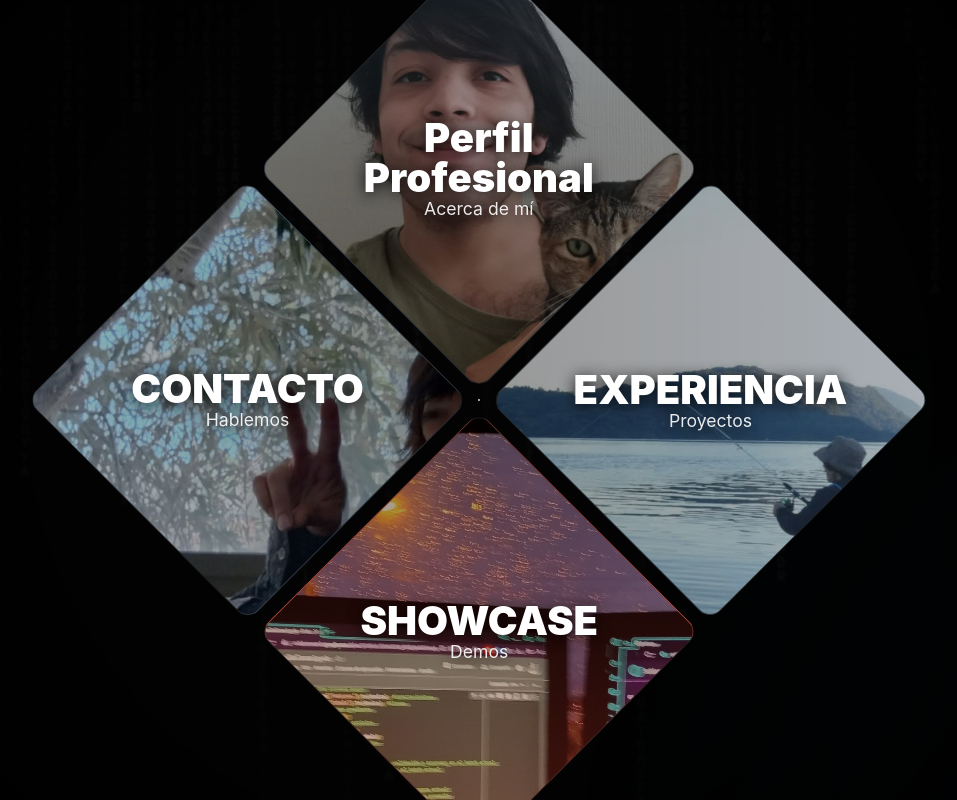
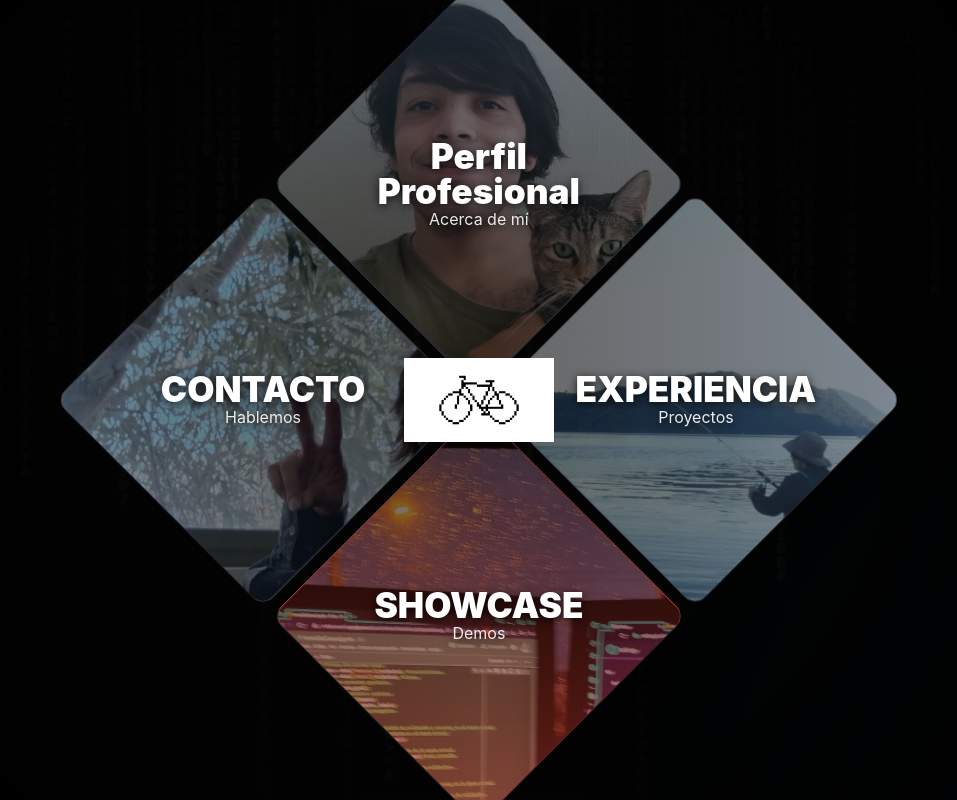
Before and after one commit to Mauthecat/mi-portafolio, a React app in the folder frontend/: page / in a window 1280 px wide. Both pictures are taken after a click on the element 640 px from the left and 376 px from the top of the page. Shown: the whole page, without its empty margins (161-1118 px from the left). Built offline with nearby package versions, Linux system fonts and the light colour scheme; grey boxes are pictures that could not be loaded; the HTML template or start-up script is replaced by a standard one.

Commit message:
reponsividad pincipal

```diff
--- a/frontend/src/NavigationX.jsx
+++ b/frontend/src/NavigationX.jsx
@@ -7,7 +7,6 @@ import ExperienciaContent from './ExperienciaContent';
 import ShowcaseContent from './ShowcaseContent';
 import FondoAnimado from './FondoAnimado';
 
-// DATOS DE LAS SECCIONES
 const sections = [
   {
     id: 'perfil',
@@ -53,11 +52,9 @@ const sections = [
 
 const NavigationX = () => {
   const [selectedId, setSelectedId] = useState(null);
-
-  // --- LÓGICA DE FINAL DEL JUEGO ---
   const [visited, setVisited] = useState(new Set());
   const [showFinale, setShowFinale] = useState(false);
-  const [hasShownFinale, setHasShownFinale] = useState(false); // <--- NUEVO: Para evitar el loop infinito
+  const [hasShownFinale, setHasShownFinale] = useState(false);
 
   useEffect(() => {
     const handleEsc = (event) => {
@@ -67,7 +64,6 @@ const NavigationX = () => {
     return () => window.removeEventListener('keydown', handleEsc);
   }, []);
 
-  // 1. RASTREO: Agregamos la sección al set cuando se abre
   useEffect(() => {
     if (selectedId) {
       setVisited(prev => {
@@ -78,19 +74,12 @@ const NavigationX = () => {
     }
   }, [selectedId]);
 
-  // 2. DISPARADOR: Se activa SOLO cuando cerramos una sección (selectedId es null)
   useEffect(() => {
-    // Si NO hay nada abierto (volvimos al menú)
-    // Y ya visitamos las 4 secciones
-    // Y NO hemos mostrado el final todavía
     if (!selectedId && visited.size === sections.length && !hasShownFinale) {
-
-      // Pequeño delay para que se sienta natural al cerrar
       const timer = setTimeout(() => {
         setShowFinale(true);
-        setHasShownFinale(true); // Bloqueamos para que no vuelva a salir
+        setHasShownFinale(true);
       }, 800);
-
       return () => clearTimeout(timer);
     }
   }, [selectedId, visited, hasShownFinale]);
@@ -115,19 +104,19 @@ const NavigationX = () => {
 
       <FondoAnimado />
 
-      {/* GATO OVERLAY */}
+      {/* BICI OVERLAY (Reemplazo del gato) */}
       <AnimatePresence>
         {!selectedId && (
           <motion.div
             initial={{ scale: 0 }} animate={{ scale: 1 }} exit={{ scale: 0 }} transition={{ type: 'spring', bounce: 0.5 }}
-            style={{ position: 'absolute', zIndex: 30, width: '180px', height: '180px', pointerEvents: 'none', display: 'flex', justifyContent: 'center', alignItems: 'center' }}
+            style={{ position: 'absolute', zIndex: 30, width: '150px', height: '150px', pointerEvents: 'none', display: 'flex', justifyContent: 'center', alignItems: 'center' }}
           >
-            <img src="/gato.gif" alt="Gato Bailando" style={{ width: '1%', height: '1%', objectFit: 'contain' }} />
+            <img src="/bici.gif" alt="Bici Animada" style={{ width: '100%', height: '100%', objectFit: 'contain' }} />
           </motion.div>
         )}
       </AnimatePresence>
 
-      {/* --- EL ROMBO CONTENIDO --- */}
+      {/* --- EL ROMBO CONTENIDO (Achicado un 5%) --- */}
       <motion.div
         animate={{
           rotate: 45,
@@ -137,8 +126,8 @@ const NavigationX = () => {
         transition={{ duration: 0.5 }}
         style={{
           display: 'grid', gridTemplateColumns: '1fr 1fr', gridTemplateRows: '1fr 1fr',
-          gap: '15px',
-          width: '80vmin', height: '80vmin',
+          gap: '12px', // Ligera reducción del gap
+          width: '75vmin', height: '75vmin', // REDUCIDO DE 80vmin A 75vmin
           zIndex: 10, pointerEvents: selectedId ? 'none' : 'auto'
         }}
       >
@@ -154,7 +143,7 @@ const NavigationX = () => {
               display: 'flex', flexDirection: 'column',
               alignItems: section.justify,
               justifyContent: section.align,
-              padding: '30px', borderRadius: '15px',
+              padding: '20px', borderRadius: '15px',
               border: '1px solid rgba(255,255,255,0.1)'
             }}
           >
@@ -162,11 +151,11 @@ const NavigationX = () => {
                <motion.img
                  src={section.image}
                  initial={{ opacity: 0, scale: 0.8, rotate: -45, x: "-50%", y: "-50%" }}
-                 animate={{ opacity: 0.6, scale: 1, rotate: -45, x: "-50%", y: "-50%" }}
-                 transition={{ duration: 0.8, delay: 0.2 }}
+                 animate={{ opacity: 0.4, scale: 1, rotate: -45, x: "-50%", y: "-50%" }}
+                 transition={{ duration: 0.8 }}
                  style={{
                    position: 'absolute', top: '50%', left: '50%',
-                   width: '200%', height: '200%', objectFit: 'cover',
+                   width: '180%', height: '180%', objectFit: 'cover',
                    zIndex: 0
                  }}
                />
@@ -174,13 +163,14 @@ const NavigationX = () => {
             <motion.div
               style={{
                 transform: 'rotate(-45deg)', textAlign: 'center', zIndex: 2,
-                textShadow: section.image ? '0 2px 15px rgba(0,0,0,0.9)' : 'none'
+                textShadow: '0 2px 10px rgba(0,0,0,0.8)'
               }}
             >
-              <motion.h2 layoutId={`title-${section.id}`} style={{ margin: 0, color: '#fff', fontSize: '2.5rem', fontWeight: '900', lineHeight: 1 }}>
+              {/* Ajuste dinámico de texto para que no desborde en móvil */}
+              <motion.h2 layoutId={`title-${section.id}`} style={{ margin: 0, color: '#fff', fontSize: 'clamp(1.2rem, 4vw, 2.2rem)', fontWeight: '900', lineHeight: 1 }}>
                 {section.title}
               </motion.h2>
-              <motion.p layoutId={`subtitle-${section.id}`} style={{ margin: 0, color: 'rgba(255,255,255,0.9)', fontSize: '1.1rem' }}>
+              <motion.p layoutId={`subtitle-${section.id}`} style={{ margin: 0, color: 'rgba(255,255,255,0.9)', fontSize: 'clamp(0.7rem, 2vw, 1rem)' }}>
                 {section.subtitle}
               </motion.p>
             </motion.div>
@@ -193,21 +183,23 @@ const NavigationX = () => {
         {selectedId && (
           <motion.div
             layoutId={selectedId}
-            initial={{ rotate: 45, scale: 0.5, borderRadius: '20px' }} animate={{ rotate: 0, scale: 1, borderRadius: '0px' }} exit={{ rotate: 45, scale: 0.5, opacity: 0 }} transition={{ type: "spring", stiffness: 200, damping: 25 }}
+            initial={{ rotate: 45, scale: 0.5, borderRadius: '20px' }}
+            animate={{ rotate: 0, scale: 1, borderRadius: '0px' }}
+            exit={{ rotate: 45, scale: 0.5, opacity: 0 }}
+            transition={{ type: "spring", stiffness: 200, damping: 25 }}
             style={{
               position: 'fixed', top: 0, left: 0, width: '100vw', height: '100vh',
               background: sections.find(s => s.id === selectedId).color,
-              backdropFilter: 'blur(20px)',
-              zIndex: 50, display: 'flex', flexDirection: 'column', padding: '40px', overflowY: 'hidden', transformOrigin: 'center center'
+              zIndex: 50, display: 'flex', flexDirection: 'column', padding: '20px', // Menos padding en móvil
+              overflowY: 'hidden'
             }}
           >
-            <motion.div initial={{ rotate: -45, opacity: 0 }} animate={{ rotate: 0, opacity: 1 }} exit={{ opacity: 0 }} transition={{ delay: 0.1, duration: 0.4 }} style={{ width: '100%', height: '100%', maxWidth: '1400px', margin: '0 auto', display: 'flex', flexDirection: 'column' }}>
-                <div style={{ display: 'flex', justifyContent: 'space-between', alignItems: 'center', marginBottom: '20px' }}>
+            <motion.div initial={{ opacity: 0 }} animate={{ opacity: 1 }} style={{ width: '100%', height: '100%', maxWidth: '1400px', margin: '0 auto', display: 'flex', flexDirection: 'column' }}>
+                <div style={{ display: 'flex', justifyContent: 'space-between', alignItems: 'center', marginBottom: '15px' }}>
                   <div>
-                    <motion.h1 layoutId={`title-${selectedId}`} style={{ fontSize: '3rem', color: 'white', margin: 0 }}>{sections.find(s => s.id === selectedId).title}</motion.h1>
-                    <motion.p layoutId={`subtitle-${selectedId}`} style={{ fontSize: '1.2rem', color: '#ddd', margin: 0 }}>{sections.find(s => s.id === selectedId).subtitle}</motion.p>
+                    <motion.h1 layoutId={`title-${selectedId}`} style={{ fontSize: 'clamp(1.5rem, 5vw, 3rem)', color: 'white', margin: 0 }}>{sections.find(s => s.id === selectedId).title}</motion.h1>
                   </div>
-                  <button onClick={(e) => { e.stopPropagation(); setSelectedId(null); }} style={{ background: 'rgba(0,0,0,0.5)', color: 'white', border: 'none', borderRadius: '50px', padding: '10px 20px', fontSize: '1rem', fontWeight: 'bold', cursor: 'pointer', display: 'flex', alignItems: 'center', gap: '10px' }}><FaArrowLeft /> VOLVER</button>
+                  <button onClick={() => setSelectedId(null)} style={{ background: 'rgba(0,0,0,0.5)', color: 'white', border: 'none', borderRadius: '50px', padding: '8px 15px', fontSize: '0.8rem', cursor: 'pointer', display: 'flex', alignItems: 'center', gap: '5px' }}><FaArrowLeft /> VOLVER</button>
                 </div>
 
                 <div style={{ flex: 1, minHeight: 0 }}>{renderContent(selectedId)}</div>
@@ -216,69 +208,37 @@ const NavigationX = () => {
         )}
       </AnimatePresence>
 
-      {/* --- MODAL DE FINALIZACIÓN --- */}
+      {/* MODAL DE FINALIZACIÓN RESPONSIVO */}
       <AnimatePresence>
         {showFinale && (
           <motion.div
-            initial={{ opacity: 0 }}
-            animate={{ opacity: 1 }}
-            exit={{ opacity: 0 }}
+            initial={{ opacity: 0 }} animate={{ opacity: 1 }} exit={{ opacity: 0 }}
             style={{
               position: 'fixed', top: 0, left: 0, width: '100vw', height: '100vh',
-              background: 'rgba(0,0,0,0.85)', zIndex: 100,
+              background: 'rgba(0,0,0,0.9)', zIndex: 100,
               display: 'flex', justifyContent: 'center', alignItems: 'center',
-              backdropFilter: 'blur(10px)'
+              backdropFilter: 'blur(10px)', padding: '20px'
             }}
           >
             <motion.div
-              initial={{ scale: 0.8, y: 50 }}
-              animate={{ scale: 1, y: 0 }}
+              initial={{ scale: 0.8 }} animate={{ scale: 1 }}
               style={{
                 background: 'linear-gradient(135deg, #1a2a6c, #b21f1f, #fdbb2d)',
-                padding: '40px', borderRadius: '20px', maxWidth: '600px', textAlign: 'center',
-                color: 'white', boxShadow: '0 20px 50px rgba(0,0,0,0.5)',
-                border: '1px solid rgba(255,255,255,0.2)'
+                padding: '30px', borderRadius: '20px', maxWidth: '500px', width: '100%', textAlign: 'center',
+                color: 'white', border: '1px solid rgba(255,255,255,0.2)'
               }}
             >
-              <motion.div
-                animate={{ rotate: [0, 10, -10, 0] }}
-                transition={{ duration: 2, repeat: Infinity }}
-                style={{ fontSize: '4rem', marginBottom: '20px' }}
+              <div style={{ fontSize: '3rem', marginBottom: '10px' }}>🚀</div>
+              <h2 style={{ fontSize: '1.8rem', margin: '0 0 15px 0' }}>¡Recorrido Completo!</h2>
+              <p style={{ fontSize: '1rem', lineHeight: '1.4', marginBottom: '20px' }}>
+                "Estoy recién empezando en este mundo... <br/><b>¡Imagínense cuando sea Senior!</b>"
+              </p>
+              <button
+                onClick={() => { setShowFinale(false); setSelectedId('contacto'); }}
+                style={{ background: 'white', color: '#b21f1f', border: 'none', padding: '12px 25px', borderRadius: '50px', fontWeight: 'bold', cursor: 'pointer' }}
               >
-                🚀
-              </motion.div>
-
-              <h2 style={{ fontSize: '2.5rem', margin: '0 0 20px 0', textShadow: '0 2px 10px rgba(0,0,0,0.5)' }}>
-                ¡Recorrido Completo!
-              </h2>
-
-              <p style={{ fontSize: '1.2rem', lineHeight: '1.6', marginBottom: '30px', color: '#eee' }}>
-                "Estoy recién empezando en este mundo, pero con mucha energía y pasión.
-                <br /><br />
-                <strong>Si esto es lo que hago ahora... ¡Imagínense cuando sea Senior!</strong>
-                <br /><br />
-                Estamos hechos para cosas grandes."
-              </p>
-
-              <button
-                onClick={() => {
-                    setShowFinale(false);
-                    setSelectedId('contacto'); // Lleva a contacto
-                }}
-                style={{
-                  background: 'white', color: '#b21f1f', border: 'none',
-                  padding: '15px 30px', borderRadius: '50px', fontSize: '1.1rem', fontWeight: 'bold',
-                  cursor: 'pointer', display: 'flex', alignItems: 'center', gap: '10px', margin: '0 auto',
-                  boxShadow: '0 5px 15px rgba(0,0,0,0.2)'
-                }}
-              >
-                <FaHandshake /> ¡Trabajemos Juntos!
+                ¡Trabajemos Juntos!
               </button>
-
-              <div style={{ marginTop: '20px', fontSize: '0.9rem', color: 'rgba(255,255,255,0.6)', cursor: 'pointer', textDecoration: 'underline' }} onClick={() => setShowFinale(false)}>
-                Cerrar y seguir explorando
-              </div>
-
             </motion.div>
           </motion.div>
         )}
```
